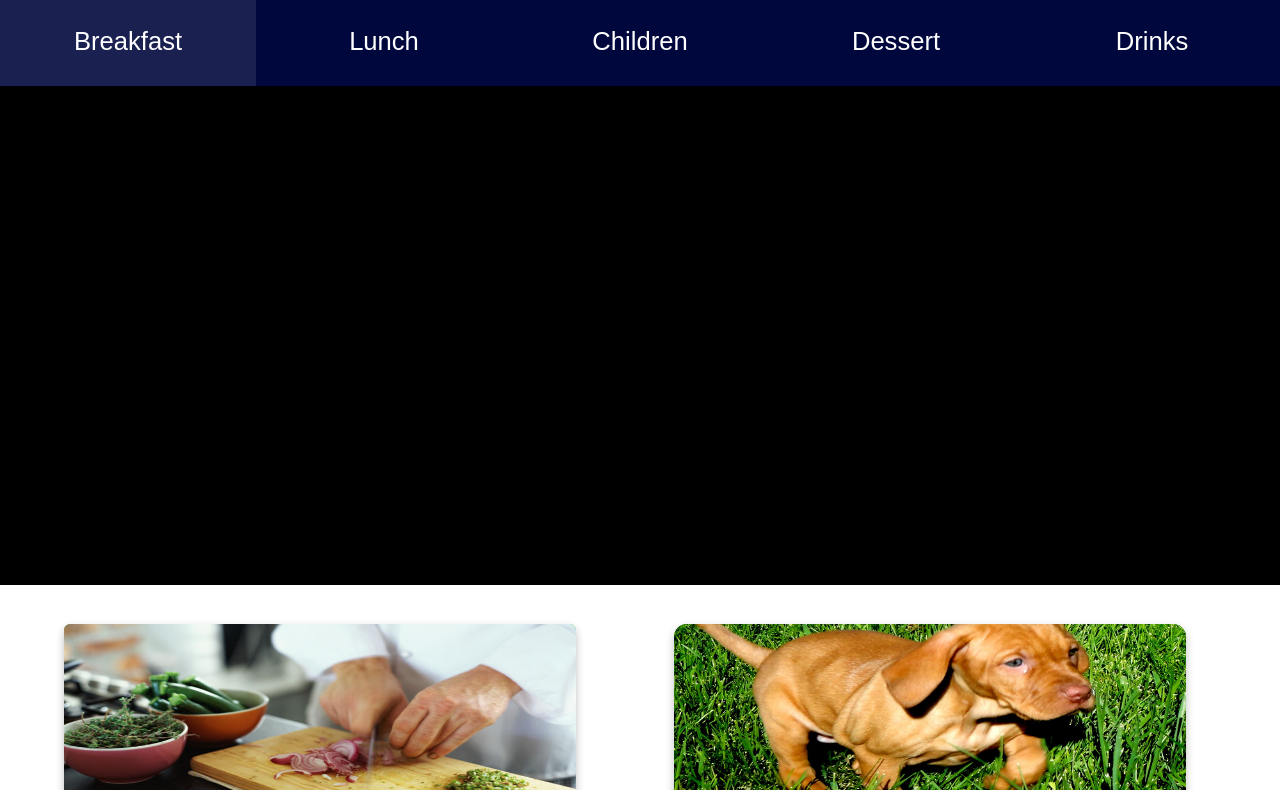
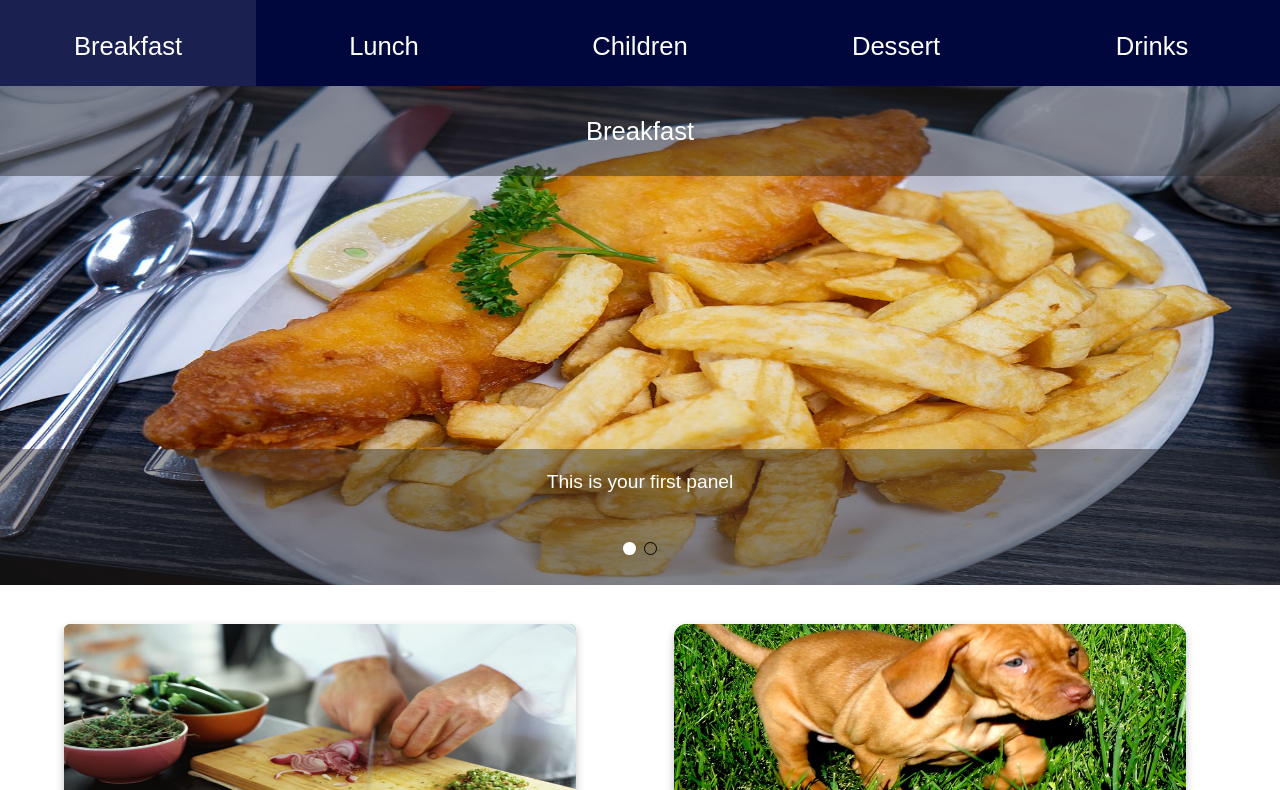
Before and after one commit to LStreet2002/Lepe-Count-JVLS, a plain HTML site: page lookout.html in a window 1280 px wide. Shown: the part 93-883 px from the top of the page. Drawn offline with nearby package versions, Linux system fonts and the light colour scheme.

Commit message:
carousel basics implemented

```diff
--- a/css/lookout.scss
+++ b/css/lookout.scss
@@ -102,27 +102,22 @@ background-color:#1A2050;
 }
 #bdiv {
 height:39vw;
-background:black;
 }
 #ldiv {
     display:none;
     height:39vw;
-    background:red;
 }
 #cdiv {
     display:none;
     height:39vw;
-    background: blue;
 }
 #dediv {
     display:none;
     height:39vw;
-    background: blueviolet;
 }
 #drdiv {
     display:none;
     height:39vw;
-    background: chocolate;
 }
 #cardholder {
     display:grid;
@@ -208,3 +203,50 @@ background:black;
     margin-left:2vw;
     font-size:1.4vw;
 }
+.carousel.carousel-slider.center {
+    height:39vw !important;
+}
+.carousel-item {
+    display:grid!important;
+    grid-template-rows:1fr 4fr 2fr;
+    grid-template-columns:1fr;
+    grid-template-areas:
+    "name"
+    " . "
+    "desc";
+    min-height:0px !important;
+    background-image:url("/pic/chish.jpg");
+    background-size:100vw 39vw;
+}
+.foodname {
+    grid-area:name;
+background: rgba(40, 40, 40, 0.44);
+}
+.foodesc {
+    grid-area:desc;
+    background:rgba(40, 40, 40, 0.44);
+}
+.naa {
+   margin-top:2vw;
+   font-size:2vw !important;
+}
+.dess {
+    font-size:1.5vw !important;
+}
+.carousel .indicators .indicator-item {
+    display: inline-block;
+    position: relative;
+    cursor: pointer;
+    height: 1vw !important;
+    width: 1vw !important;
+    margin: 24px 4px;
+    background-color: rgba(255,255,255,0);
+    border:solid black 0.1vw;
+    -webkit-transition: background-color .3s;
+    transition: background-color .3s;
+    border-radius: 50%;
+}
+.carousel .indicators .indicator-item.active {
+    background-color: #fff;
+    border:none;
+}
--- a/js/lookout.js
+++ b/js/lookout.js
@@ -65,3 +65,10 @@ function dessert() {
     document.querySelector("#drinks").style.backgroundColor = "#00073D"
     document.querySelector("#dessert").style.backgroundColor = "#1A2050"
 }
+document.addEventListener('DOMContentLoaded', function () {
+    var elems = document.querySelectorAll('.carousel');
+    var instance = M.Carousel.init(elems, {
+        fullWidth: true,
+        indicators: true
+    });
+});
--- a/lookout.html
+++ b/lookout.html
@@ -4,7 +4,9 @@
 <head>
     <meta charset="UTF-8">
     <meta name="viewport" content="width=device-width, initial-scale=1.0">
+    <link rel="stylesheet" href="https://cdnjs.cloudflare.com/ajax/libs/materialize/1.0.0/css/materialize.min.css">
     <link rel="stylesheet" type="text/css" href="css/lookout.css">
+
     <title>Document</title>
 </head>
 
@@ -56,9 +58,42 @@
     </div>
 
     <div id="bdiv">
+        <div class="carousel carousel-slider center">
+
+            <div class="carousel-item white-text" href="#one!">
+                <div class="foodname">
+                    <p class="naa">Breakfast</p>
+                </div>
+                <div class="foodesc">
+                    <p class="dess">This is your first panel</p>
+                </div>
+            </div>
+            <div class="carousel-item white-text" href="#one!">
+                <div class="foodname">
+                    <p class="naa">Breakfast</p>
+                </div>
+                <div class="foodesc">
+                    <p class="dess">This is your second panel</p>
+                </div>
+            </div>
+
+        </div>
 
     </div>
     <div id="ldiv">
+        <div class="carousel carousel-slider center">
+
+            <div class="carousel-item white-text" href="#one!">
+                <div class="foodname">
+                    <p class="naa">First Panel</p>
+                </div>
+                <div class="foodesc">
+                    <p class="dess">This is your first panel</p>
+                </div>
+            </div>
+
+        </div>
+
 
     </div>
     <div id="cdiv">
@@ -102,6 +137,7 @@
         </div>
     </div>
     <script src="js/lookout.js"></script>
+    <script src="https://cdnjs.cloudflare.com/ajax/libs/materialize/1.0.0/js/materialize.min.js"></script>
 
 
 </body>
```
Also changed, not shown: css/lookout.css, 1 other file.
